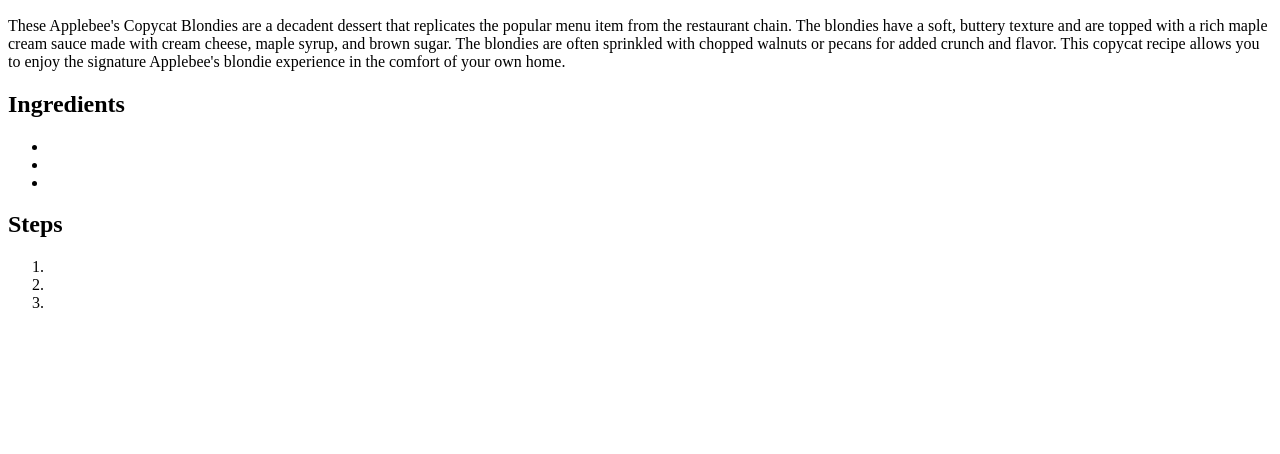
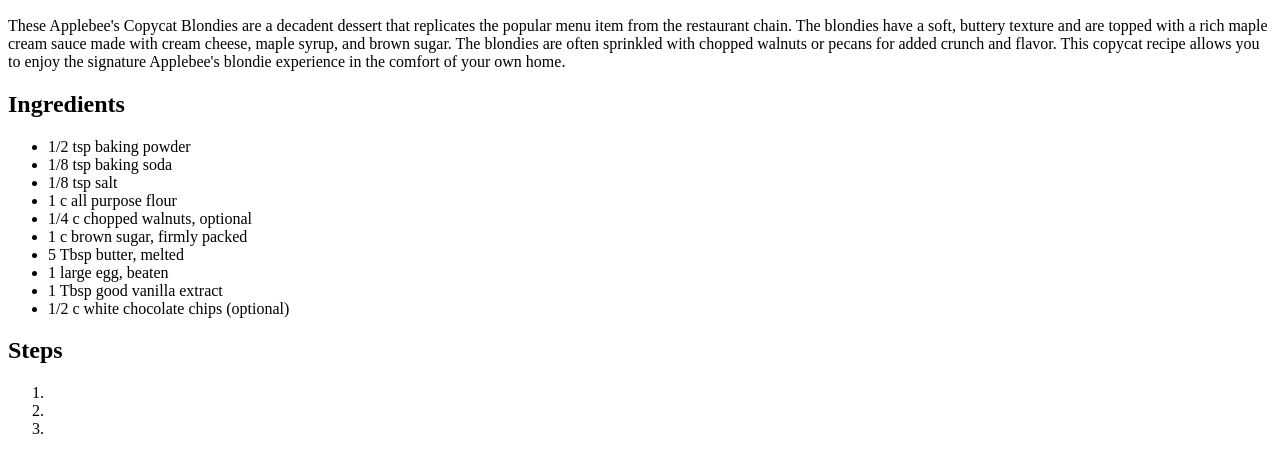
Before and after one commit to BadgerInATrenchcoat/odin-recipes, a plain HTML site: page recipes/blondies.html in a window 1280 px wide. Shown: the part 434-888 px from the top of the page. Before the commit the page ends 800 px from the top, so only its background shows below. Drawn offline with Linux system fonts and the light colour scheme.

Commit message:
Add blondies' ingredients

```diff
--- a/recipes/blondies.html
+++ b/recipes/blondies.html
@@ -10,9 +10,16 @@
         <p>These Applebee's Copycat Blondies are a decadent dessert that replicates the popular menu item from the restaurant chain. The blondies have a soft, buttery texture and are topped with a rich maple cream sauce made with cream cheese, maple syrup, and brown sugar. The blondies are often sprinkled with chopped walnuts or pecans for added crunch and flavor. This copycat recipe allows you to enjoy the signature Applebee's blondie experience in the comfort of your own home.</p>
         <h2>Ingredients</h2>
         <ul>
-            <li></li>
-            <li></li>
-            <li></li>
+            <li>1/2 tsp baking powder </li>
+            <li>1/8 tsp baking soda</li>
+            <li>1/8 tsp salt</li>
+            <li>1 c all purpose flour</li>
+            <li>1/4 c chopped walnuts, optional</li>
+            <li>1 c brown sugar, firmly packed</li>
+            <li>5 Tbsp butter, melted</li>
+            <li>1 large egg, beaten</li>
+            <li>1 Tbsp good vanilla extract</li>
+            <li>1/2 c white chocolate chips (optional)</li>
         </ul>
         <h2>Steps</h2>
         <ol>
```
